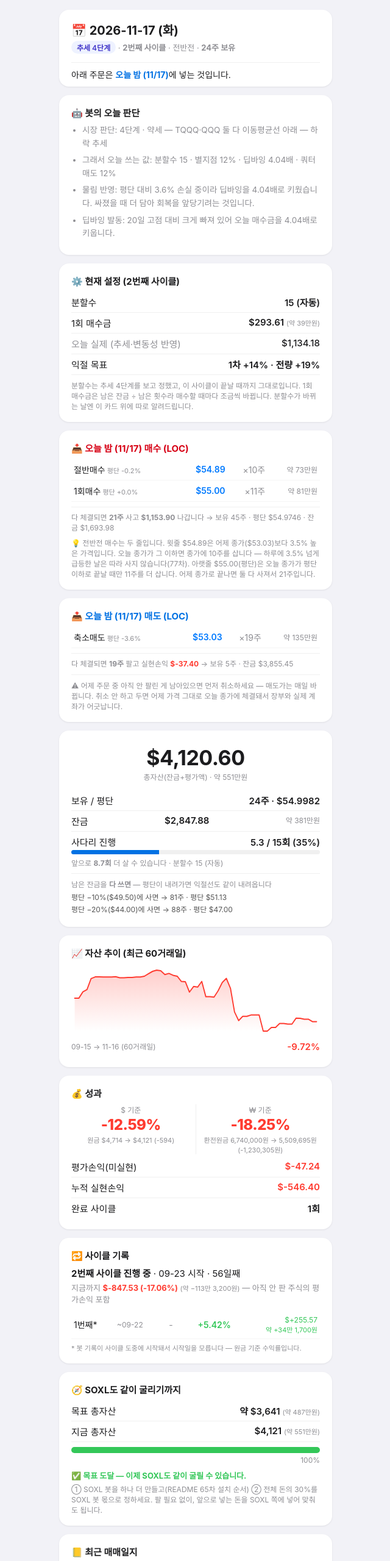
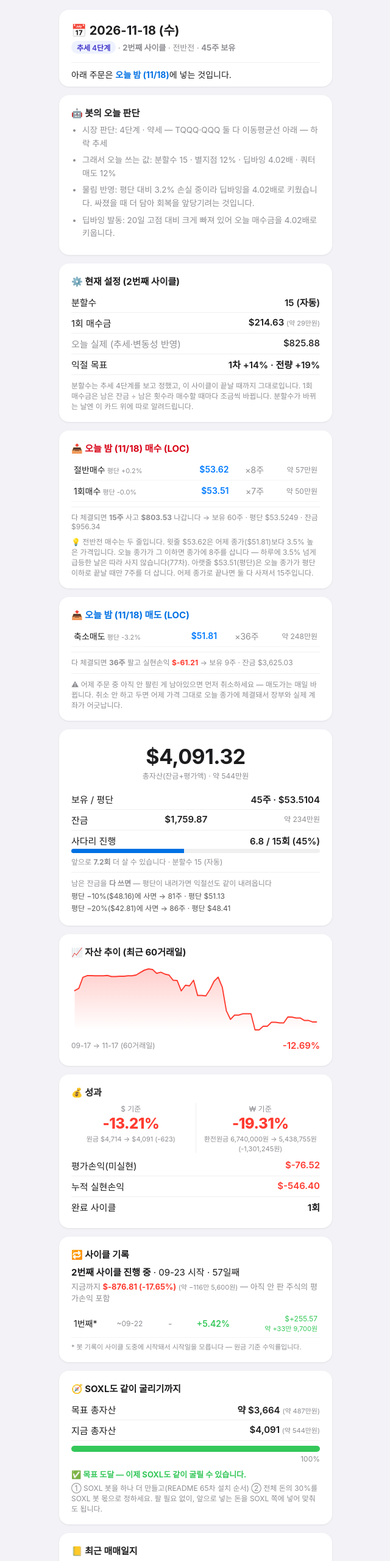
Before and after one commit to jm25120575-cyber/tqqq-view, a plain HTML site: page index.html in a window 1280 px wide. Shown: the top 2560 px of the page at 61% size, without its empty margins (319-959 px from the left). Drawn offline with Linux system fonts and the light colour scheme.

Commit message:
auto: 44232845019 대시보드 갱신 jm25120575-cyber/tqqq-bot@ba24f45f918dbf8ea448f273da4b6d16f919b007

```diff
--- a/index.html
+++ b/index.html
@@ -49,49 +49,49 @@
 </style>
 </head><body>
 <div class="card" style="padding-bottom:10px;">
-  <h1 style="margin:0;">📅 2026-11-17 (화)</h1>
-  <div class="sub" style="margin-top:4px;"><span class="badge">추세 4단계</span> · <b style="color:var(--fg);">2번째 사이클</b> · 전반전 · <b style="color:var(--fg);">24주 보유</b></div>
+  <h1 style="margin:0;">📅 2026-11-18 (수)</h1>
+  <div class="sub" style="margin-top:4px;"><span class="badge">추세 4단계</span> · <b style="color:var(--fg);">2번째 사이클</b> · 전반전 · <b style="color:var(--fg);">45주 보유</b></div>
   <p style="font-size:14px;margin:9px 0 0;padding-top:9px;border-top:1px solid var(--line);">
-    아래 주문은 <b style="color:#0071e3;">오늘 밤 (11/17)</b>에 넣는 것입니다.</p>
+    아래 주문은 <b style="color:#0071e3;">오늘 밤 (11/18)</b>에 넣는 것입니다.</p>
 </div>
 
 <div class="card">
   <div class="section-title">🤖 봇의 오늘 판단</div>
-  <ul style="margin:0;padding-left:18px;font-size:13.5px;color:var(--sub);line-height:1.6;"><li style="margin-bottom:6px;">시장 판단: 4단계 · 약세 — TQQQ·QQQ 둘 다 이동평균선 아래 — 하락 추세</li><li style="margin-bottom:6px;">그래서 오늘 쓰는 값: 분할수 15 · 별지점 12% · 딥바잉 4.04배 · 쿼터매도 12%</li><li style="margin-bottom:6px;">물림 반영: 평단 대비 3.6% 손실 중이라 딥바잉을 4.04배로 키웠습니다. 싸졌을 때 더 담아 회복을 앞당기려는 것입니다.</li><li style="margin-bottom:6px;">딥바잉 발동: 20일 고점 대비 크게 빠져 있어 오늘 매수금을 4.04배로 키웁니다.</li></ul>
+  <ul style="margin:0;padding-left:18px;font-size:13.5px;color:var(--sub);line-height:1.6;"><li style="margin-bottom:6px;">시장 판단: 4단계 · 약세 — TQQQ·QQQ 둘 다 이동평균선 아래 — 하락 추세</li><li style="margin-bottom:6px;">그래서 오늘 쓰는 값: 분할수 15 · 별지점 12% · 딥바잉 4.02배 · 쿼터매도 12%</li><li style="margin-bottom:6px;">물림 반영: 평단 대비 3.2% 손실 중이라 딥바잉을 4.02배로 키웠습니다. 싸졌을 때 더 담아 회복을 앞당기려는 것입니다.</li><li style="margin-bottom:6px;">딥바잉 발동: 20일 고점 대비 크게 빠져 있어 오늘 매수금을 4.02배로 키웁니다.</li></ul>
 </div>
 
 <div class="card">
   <div class="section-title">⚙️ 현재 설정 (2번째 사이클)</div>
   <div class="stat"><span>분할수</span><b>15 (자동)</b></div>
-  <div class="stat"><span>1회 매수금</span><b>$293.61 <span style="font-size:11px;color:var(--sub);font-weight:400;">(약 39만원)</span></b></div>
-  <div class="stat"><span style="color:var(--sub);">오늘 실제 (추세·변동성 반영)</span><b style="font-weight:500;">$1,134.18</b></div>
+  <div class="stat"><span>1회 매수금</span><b>$214.63 <span style="font-size:11px;color:var(--sub);font-weight:400;">(약 29만원)</span></b></div>
+  <div class="stat"><span style="color:var(--sub);">오늘 실제 (추세·변동성 반영)</span><b style="font-weight:500;">$825.88</b></div>
   <div class="stat"><span>익절 목표</span><b>1차 +14% · 전량 +19%</b></div>
   <p style="font-size:12px;color:var(--sub);margin:8px 0 0;">분할수는 추세 4단계를 보고 정했고, 이 사이클이 끝날 때까지 그대로입니다. 1회 매수금은 남은 잔금 ÷ 남은 횟수라 매수할 때마다 조금씩 바뀝니다. 분할수가 바뀌는 날엔 이 카드 위에 따로 알려드립니다.</p>
 </div>
 
 <div class="card buy">
-  <div class="section-title">📥 오늘 밤 (11/17) 매수 (LOC)</div>
-  <table><tr><td>절반매수<span style="color:#8e8e93;font-size:11px;"> 평단 -0.2%</span></td><td class="px">$54.89</td><td class="qty">×10주</td><td class="won">약 73만원</td></tr><tr><td>1회매수<span style="color:#8e8e93;font-size:11px;"> 평단 +0.0%</span></td><td class="px">$55.00</td><td class="qty">×11주</td><td class="won">약 81만원</td></tr></table>
-  <p style="font-size:12px;color:#8e8e93;margin:8px 0 0;border-top:1px solid var(--line);padding-top:7px;">다 체결되면 <b>21주</b> 사고 <b>$1,153.90</b> 나갑니다 → 보유 45주 · 평단 $54.9746 · 잔금 $1,693.98</p>
-  <p style="font-size:12px;color:var(--sub);margin:8px 0 0;">💡 전반전 매수는 두 줄입니다. 윗줄 $54.89은 어제 종가($53.03)보다 3.5% 높은 가격입니다. 오늘 종가가 그 이하면 종가에 10주를 삽니다 — 하루에 3.5% 넘게 급등한 날은 따라 사지 않습니다(77차). 아랫줄 $55.00(평단)은 오늘 종가가 평단 이하로 끝날 때만 11주를 더 삽니다. 어제 종가로 끝나면 둘 다 사져서 21주입니다.</p>
+  <div class="section-title">📥 오늘 밤 (11/18) 매수 (LOC)</div>
+  <table><tr><td>절반매수<span style="color:#8e8e93;font-size:11px;"> 평단 +0.2%</span></td><td class="px">$53.62</td><td class="qty">×8주</td><td class="won">약 57만원</td></tr><tr><td>1회매수<span style="color:#8e8e93;font-size:11px;"> 평단 -0.0%</span></td><td class="px">$53.51</td><td class="qty">×7주</td><td class="won">약 50만원</td></tr></table>
+  <p style="font-size:12px;color:#8e8e93;margin:8px 0 0;border-top:1px solid var(--line);padding-top:7px;">다 체결되면 <b>15주</b> 사고 <b>$803.53</b> 나갑니다 → 보유 60주 · 평단 $53.5249 · 잔금 $956.34</p>
+  <p style="font-size:12px;color:var(--sub);margin:8px 0 0;">💡 전반전 매수는 두 줄입니다. 윗줄 $53.62은 어제 종가($51.81)보다 3.5% 높은 가격입니다. 오늘 종가가 그 이하면 종가에 8주를 삽니다 — 하루에 3.5% 넘게 급등한 날은 따라 사지 않습니다(77차). 아랫줄 $53.51(평단)은 오늘 종가가 평단 이하로 끝날 때만 7주를 더 삽니다. 어제 종가로 끝나면 둘 다 사져서 15주입니다.</p>
 </div>
 
 <div class="card sell">
-  <div class="section-title">📤 오늘 밤 (11/17) 매도 (LOC)</div>
-  <table><tr><td>축소매도<span style="color:#8e8e93;font-size:11px;"> 평단 -3.6%</span></td><td class="px">$53.03</td><td class="qty">×19주</td><td class="won">약 135만원</td></tr></table>
-  <p style="font-size:12px;color:#8e8e93;margin:8px 0 0;border-top:1px solid var(--line);padding-top:7px;">다 체결되면 <b>19주</b> 팔고 실현손익 <b style="color:#ff3b30;">$-37.40</b> → 보유 5주 · 잔금 $3,855.45</p>
+  <div class="section-title">📤 오늘 밤 (11/18) 매도 (LOC)</div>
+  <table><tr><td>축소매도<span style="color:#8e8e93;font-size:11px;"> 평단 -3.2%</span></td><td class="px">$51.81</td><td class="qty">×36주</td><td class="won">약 248만원</td></tr></table>
+  <p style="font-size:12px;color:#8e8e93;margin:8px 0 0;border-top:1px solid var(--line);padding-top:7px;">다 체결되면 <b>36주</b> 팔고 실현손익 <b style="color:#ff3b30;">$-61.21</b> → 보유 9주 · 잔금 $3,625.03</p>
   <p style="font-size:12px;color:var(--sub);margin:10px 0 0;border-top:1px solid var(--line);padding-top:8px;">
     ⚠ 어제 주문 중 아직 안 팔린 게 남아있으면 먼저 취소하세요 — 매도가는 매일 바뀝니다.
     취소 안 하고 두면 어제 가격 그대로 오늘 종가에 체결돼서 장부와 실제 계좌가 어긋납니다.</p>
 </div>
 <div class="card">
   <div class="hero" style="margin-top:0;">
-    <div class="num">$4,120.60</div>
-    <div class="lbl">총자산(잔금+평가액) · 약 551만원</div>
+    <div class="num">$4,091.32</div>
+    <div class="lbl">총자산(잔금+평가액) · 약 544만원</div>
   </div>
-  <div class="stat"><span>보유 / 평단</span><b>24주 · $54.9982</b></div>
-  <div class="stat"><span>잔금</span><b>$2,847.88</b> <span style="color:#8e8e93;font-size:12px">약 381만원</span></div>
-  <div class="stat" style="border-bottom:none;padding-bottom:0;"><span>사다리 진행</span><b>5.3 / 15회 (35%)</b></div><div style="height:7px;border-radius:4px;background:var(--line);overflow:hidden;margin:3px 0 5px;"><div style="height:100%;width:35.3%;background:#0071e3;"></div></div><p style="font-size:12px;color:#8e8e93;margin:0 0 6px;">앞으로 <b style="color:var(--fg);">8.7회</b> 더 살 수 있습니다 · 분할수 15 (자동)</p><p style="font-size:12px;color:#8e8e93;margin:9px 0 4px;padding-top:8px;border-top:1px solid var(--line);">남은 잔금을 <b style="color:var(--fg);">다 쓰면</b> — 평단이 내려가면 익절선도 같이 내려옵니다</p><p style="font-size:12px;color:#555;margin:0 0 3px;">평단 −10%($49.50)에 사면 → 81주 · 평단 $51.13</p><p style="font-size:12px;color:#555;margin:0 0 3px;">평단 −20%($44.00)에 사면 → 88주 · 평단 $47.00</p>
+  <div class="stat"><span>보유 / 평단</span><b>45주 · $53.5104</b></div>
+  <div class="stat"><span>잔금</span><b>$1,759.87</b> <span style="color:#8e8e93;font-size:12px">약 234만원</span></div>
+  <div class="stat" style="border-bottom:none;padding-bottom:0;"><span>사다리 진행</span><b>6.8 / 15회 (45%)</b></div><div style="height:7px;border-radius:4px;background:var(--line);overflow:hidden;margin:3px 0 5px;"><div style="height:100%;width:45.3%;background:#0071e3;"></div></div><p style="font-size:12px;color:#8e8e93;margin:0 0 6px;">앞으로 <b style="color:var(--fg);">7.2회</b> 더 살 수 있습니다 · 분할수 15 (자동)</p><p style="font-size:12px;color:#8e8e93;margin:9px 0 4px;padding-top:8px;border-top:1px solid var(--line);">남은 잔금을 <b style="color:var(--fg);">다 쓰면</b> — 평단이 내려가면 익절선도 같이 내려옵니다</p><p style="font-size:12px;color:#555;margin:0 0 3px;">평단 −10%($48.16)에 사면 → 81주 · 평단 $51.13</p><p style="font-size:12px;color:#555;margin:0 0 3px;">평단 −20%($42.81)에 사면 → 86주 · 평단 $48.41</p>
 </div>
 
 <div class="card">
@@ -105,13 +105,13 @@
       <stop offset="100%" stop-color="#ff3b30" stop-opacity="0"/>
     </linearGradient>
   </defs>
-  <polygon points="6.0,110.0 6.0,56.1 13.3,56.1 20.5,45.6 27.8,41.8 35.0,23.9 42.3,21.1 49.5,21.1 56.8,21.2 64.0,21.3 71.3,21.3 78.5,20.7 85.8,22.5 93.1,22.5 100.3,22.1 107.6,22.1 114.8,21.3 122.1,21.3 129.3,20.0 136.6,15.9 143.8,12.0 151.1,10.0 158.3,11.1 165.6,17.3 172.8,15.4 180.1,18.4 187.4,19.9 194.6,28.4 201.9,29.1 209.1,46.0 216.4,36.8 223.6,37.8 230.9,28.5 238.1,53.6 245.4,53.6 252.6,54.2 259.9,43.7 267.2,30.2 274.4,23.5 281.7,39.8 288.9,78.6 296.2,92.7 303.4,85.8 310.7,85.8 317.9,83.6 325.2,83.6 332.4,83.6 339.7,110.0 346.9,110.0 354.2,103.9 361.5,103.9 368.7,97.4 376.0,97.4 383.2,98.5 390.5,98.5 397.7,88.8 405.0,89.0 412.2,90.4 419.5,90.4 426.7,94.4 434.0,94.4 434.0,110.0" fill="url(#eqfill)"/>
-  <polyline points="6.0,56.1 13.3,56.1 20.5,45.6 27.8,41.8 35.0,23.9 42.3,21.1 49.5,21.1 56.8,21.2 64.0,21.3 71.3,21.3 78.5,20.7 85.8,22.5 93.1,22.5 100.3,22.1 107.6,22.1 114.8,21.3 122.1,21.3 129.3,20.0 136.6,15.9 143.8,12.0 151.1,10.0 158.3,11.1 165.6,17.3 172.8,15.4 180.1,18.4 187.4,19.9 194.6,28.4 201.9,29.1 209.1,46.0 216.4,36.8 223.6,37.8 230.9,28.5 238.1,53.6 245.4,53.6 252.6,54.2 259.9,43.7 267.2,30.2 274.4,23.5 281.7,39.8 288.9,78.6 296.2,92.7 303.4,85.8 310.7,85.8 317.9,83.6 325.2,83.6 332.4,83.6 339.7,110.0 346.9,110.0 354.2,103.9 361.5,103.9 368.7,97.4 376.0,97.4 383.2,98.5 390.5,98.5 397.7,88.8 405.0,89.0 412.2,90.4 419.5,90.4 426.7,94.4 434.0,94.4" fill="none" stroke="#ff3b30" stroke-width="2"
+  <polygon points="6.0,110.0 6.0,45.6 13.3,41.8 20.5,23.9 27.8,21.1 35.0,21.1 42.3,21.2 49.5,21.3 56.8,21.3 64.0,20.7 71.3,22.5 78.5,22.5 85.8,22.1 93.1,22.1 100.3,21.3 107.6,21.3 114.8,20.0 122.1,15.9 129.3,12.0 136.6,10.0 143.8,11.1 151.1,17.3 158.3,15.4 165.6,18.4 172.8,19.9 180.1,28.4 187.4,29.1 194.6,46.0 201.9,36.8 209.1,37.8 216.4,28.5 223.6,53.6 230.9,53.6 238.1,54.2 245.4,43.7 252.6,30.2 259.9,23.5 267.2,39.8 274.4,78.6 281.7,92.7 288.9,85.8 296.2,85.8 303.4,83.6 310.7,83.6 317.9,83.6 325.2,110.0 332.4,110.0 339.7,103.9 346.9,103.9 354.2,97.4 361.5,97.4 368.7,98.5 376.0,98.5 383.2,88.8 390.5,89.0 397.7,90.4 405.0,90.4 412.2,94.4 419.5,94.4 426.7,96.9 434.0,96.9 434.0,110.0" fill="url(#eqfill)"/>
+  <polyline points="6.0,45.6 13.3,41.8 20.5,23.9 27.8,21.1 35.0,21.1 42.3,21.2 49.5,21.3 56.8,21.3 64.0,20.7 71.3,22.5 78.5,22.5 85.8,22.1 93.1,22.1 100.3,21.3 107.6,21.3 114.8,20.0 122.1,15.9 129.3,12.0 136.6,10.0 143.8,11.1 151.1,17.3 158.3,15.4 165.6,18.4 172.8,19.9 180.1,28.4 187.4,29.1 194.6,46.0 201.9,36.8 209.1,37.8 216.4,28.5 223.6,53.6 230.9,53.6 238.1,54.2 245.4,43.7 252.6,30.2 259.9,23.5 267.2,39.8 274.4,78.6 281.7,92.7 288.9,85.8 296.2,85.8 303.4,83.6 310.7,83.6 317.9,83.6 325.2,110.0 332.4,110.0 339.7,103.9 346.9,103.9 354.2,97.4 361.5,97.4 368.7,98.5 376.0,98.5 383.2,88.8 390.5,89.0 397.7,90.4 405.0,90.4 412.2,94.4 419.5,94.4 426.7,96.9 434.0,96.9" fill="none" stroke="#ff3b30" stroke-width="2"
             stroke-linejoin="round" stroke-linecap="round"/>
 </svg>
 <div class="stat" style="border-bottom:none;">
-  <span style="color:#8e8e93;font-size:12px;">09-15 → 11-16 (60거래일)</span>
-  <b style="color:#ff3b30;">-9.72%</b>
+  <span style="color:#8e8e93;font-size:12px;">09-17 → 11-17 (60거래일)</span>
+  <b style="color:#ff3b30;">-12.69%</b>
 </div>
 </div>
 
@@ -121,28 +121,28 @@
   <div style="display:flex;gap:8px;margin-bottom:4px;">
     <div style="flex:1;text-align:center;">
     <div style="font-size:12px;color:var(--sub);margin-bottom:2px;">$ 기준</div>
-    <div style="font-size:24px;font-weight:800;color:#ff3b30;letter-spacing:-0.5px;">-12.59%</div>
-    <div style="font-size:11px;color:var(--sub);margin-top:2px;">원금 $4,714 → $4,121 (-594)</div>
+    <div style="font-size:24px;font-weight:800;color:#ff3b30;letter-spacing:-0.5px;">-13.21%</div>
+    <div style="font-size:11px;color:var(--sub);margin-top:2px;">원금 $4,714 → $4,091 (-623)</div>
   </div>
     <div style="width:1px;background:var(--line);"></div>
     <div style="flex:1;text-align:center;">
     <div style="font-size:12px;color:var(--sub);margin-bottom:2px;">₩ 기준</div>
-    <div style="font-size:24px;font-weight:800;color:#ff3b30;letter-spacing:-0.5px;">-18.25%</div>
-    <div style="font-size:11px;color:var(--sub);margin-top:2px;">환전원금 6,740,000원 → 5,509,695원 (-1,230,305원)</div>
+    <div style="font-size:24px;font-weight:800;color:#ff3b30;letter-spacing:-0.5px;">-19.31%</div>
+    <div style="font-size:11px;color:var(--sub);margin-top:2px;">환전원금 6,740,000원 → 5,438,755원 (-1,301,245원)</div>
   </div>
   </div>
-  <div class="stat"><span>평가손익(미실현)</span><b style="color:#ff3b30">$-47.24</b></div>
+  <div class="stat"><span>평가손익(미실현)</span><b style="color:#ff3b30">$-76.52</b></div>
   <div class="stat"><span>누적 실현손익</span><b style="color:#ff3b30">$-546.40</b></div>
   <div class="stat"><span>완료 사이클</span><b>1회</b></div>
 </div>
 <div class="card">
   <div class="section-title">🔁 사이클 기록</div>
-  <p style="margin:0 0 4px;font-size:15px;"><b>2번째 사이클 진행 중</b> · 09-23 시작 · 56일째</p><p style="margin:0 0 10px;font-size:13px;color:var(--sub);">지금까지 <b style="color:#ff3b30;">$-847.53 (-17.06%)</b> <span style="font-size:11px;color:var(--sub);font-weight:400;">(약 −113만 3,200원)</span> — 아직 안 판 주식의 평가손익 포함</p><table><tr><td>1번째*</td><td style="color:var(--sub);font-size:12px;">~09-22</td><td class="qty">-</td><td style="text-align:right;color:#34c759;font-weight:600;">+5.42%</td><td class="won" style="color:#34c759;">$+255.57<br><span style="font-size:11px;">약 +34만 1,700원</span></td></tr></table><p style="font-size:11px;color:var(--sub);margin:6px 0 0;">* 봇 기록이 사이클 도중에 시작돼서 시작일을 모릅니다 — 원금 기준 수익률입니다.</p>
+  <p style="margin:0 0 4px;font-size:15px;"><b>2번째 사이클 진행 중</b> · 09-23 시작 · 57일째</p><p style="margin:0 0 10px;font-size:13px;color:var(--sub);">지금까지 <b style="color:#ff3b30;">$-876.81 (-17.65%)</b> <span style="font-size:11px;color:var(--sub);font-weight:400;">(약 −116만 5,600원)</span> — 아직 안 판 주식의 평가손익 포함</p><table><tr><td>1번째*</td><td style="color:var(--sub);font-size:12px;">~09-22</td><td class="qty">-</td><td style="text-align:right;color:#34c759;font-weight:600;">+5.42%</td><td class="won" style="color:#34c759;">$+255.57<br><span style="font-size:11px;">약 +33만 9,700원</span></td></tr></table><p style="font-size:11px;color:var(--sub);margin:6px 0 0;">* 봇 기록이 사이클 도중에 시작돼서 시작일을 모릅니다 — 원금 기준 수익률입니다.</p>
 </div>
 <div class="card">
   <div class="section-title">🧭 SOXL도 같이 굴리기까지</div>
-  <div class="stat"><span>목표 총자산</span><b>약 $3,641 <span style="font-size:11px;color:var(--sub);font-weight:400;">(약 487만원)</span></b></div>
-  <div class="stat"><span>지금 총자산</span><b>$4,121 <span style="font-size:11px;color:var(--sub);font-weight:400;">(약 551만원)</span></b></div>
+  <div class="stat"><span>목표 총자산</span><b>약 $3,664 <span style="font-size:11px;color:var(--sub);font-weight:400;">(약 487만원)</span></b></div>
+  <div class="stat"><span>지금 총자산</span><b>$4,091 <span style="font-size:11px;color:var(--sub);font-weight:400;">(약 544만원)</span></b></div>
   <div style="background:var(--line);border-radius:6px;height:10px;margin:8px 0 0;overflow:hidden;"><div style="width:100.0%;height:10px;background:#34c759;"></div></div>
   <p style="font-size:12px;margin:4px 0 0;text-align:right;color:var(--sub);">100%</p>
   <p style="font-size:13px;margin:8px 0 0;color:#34c759;"><b>✅ 목표 도달 — 이제 SOXL도 같이 굴릴 수 있습니다.</b></p><p style="font-size:12px;color:var(--sub);margin:4px 0 0;">① SOXL 봇을 하나 더 만들고(README 65차 설치 순서) ② 전체 돈의 30%를 SOXL 봇 몫으로 정하세요. 팔 필요 없이, 앞으로 넣는 돈을 SOXL 쪽에 넣어 맞춰도 됩니다.</p>
@@ -151,7 +151,7 @@
 
 <div class="card">
   <div class="section-title">📒 최근 매매일지</div>
-  <table><tr><td>11-12</td><td>절반매수×1주</td><td class="qty">7주</td></tr><tr><td>11-13</td><td>절반매수×2주</td><td class="qty">10주</td></tr><tr><td>11-13</td><td>1회매수×1주</td><td class="qty">10주</td></tr><tr><td>11-16</td><td>절반매수×7주</td><td class="qty">24주</td></tr><tr><td>11-16</td><td>1회매수×7주</td><td class="qty">24주</td></tr></table>
+  <table><tr><td>11-13</td><td>1회매수×1주</td><td class="qty">10주</td></tr><tr><td>11-16</td><td>절반매수×7주</td><td class="qty">24주</td></tr><tr><td>11-16</td><td>1회매수×7주</td><td class="qty">24주</td></tr><tr><td>11-17</td><td>절반매수×10주</td><td class="qty">45주</td></tr><tr><td>11-17</td><td>1회매수×11주</td><td class="qty">45주</td></tr></table>
 </div>
 
 <div class="card" style="border:1px solid #ff9500;">
@@ -160,13 +160,13 @@
 </div>
 <div class="card" style="border:1px solid #ff9500;">
   <div class="section-title" style="color:#ff9500;">⚠ 장부 대조 필요</div>
-  <p style="font-size:13px;color:var(--sub);margin:0 0 6px;">마지막 증권사 대조로부터 14일 지났습니다.</p>
+  <p style="font-size:13px;color:var(--sub);margin:0 0 6px;">마지막 증권사 대조로부터 15일 지났습니다.</p>
   <p style="font-size:12px;color:var(--sub);margin:0 0 10px;">이 봇은 실제 체결을 조회하지 못하고 종가로 추정만 합니다. 주문을 안 넣은 날이 있으면 보유·평단이 조용히 어긋나므로 실제 계좌와 대조해주세요.</p>
   <p style="font-size:13px;margin:0 0 6px;">메리츠 앱에서 <b>이 3개만</b> 보세요. 같으면 아무것도 안 하셔도 됩니다.</p>
   <table style="width:100%;font-size:13px;border-collapse:collapse;margin:0 0 10px;">
-    <tr><td style="padding:3px 0;color:var(--sub);">보유수량</td><td style="text-align:right;font-weight:600;">24주</td></tr>
-    <tr><td style="padding:3px 0;color:var(--sub);">평균단가</td><td style="text-align:right;font-weight:600;">$54.9982</td></tr>
-    <tr><td style="padding:3px 0;color:var(--sub);">외화예수금</td><td style="text-align:right;font-weight:600;">$2,847.88</td></tr>
+    <tr><td style="padding:3px 0;color:var(--sub);">보유수량</td><td style="text-align:right;font-weight:600;">45주</td></tr>
+    <tr><td style="padding:3px 0;color:var(--sub);">평균단가</td><td style="text-align:right;font-weight:600;">$53.5104</td></tr>
+    <tr><td style="padding:3px 0;color:var(--sub);">외화예수금</td><td style="text-align:right;font-weight:600;">$1,759.87</td></tr>
   </table>
   <p style="font-size:12px;margin:0 0 8px;"><b>다르면 — 가장 쉬운 방법</b>: 저장소 → <b>Actions</b> → <b>매일 자동매매 판정</b> → <b>Run workflow</b> → 1.보유수량 2.평균단가 3.외화예수금 칸에 메리츠 숫자를 넣고(필요한 칸만) 초록 <b>Run workflow</b>. state.json은 열지 않아도 됩니다. 돈을 새로 넣었을 땐 4.새로 넣은 달러 5.환전에 쓴 원화 칸만 채우세요(3번과 같이 쓰면 멈춥니다). <b>오늘 밤 주문을 넣기 전</b>에 하는 게 가장 깔끔합니다 — 이미 넣었다면 새로 나온 주문표가 넣은 주문과 같은지 확인하세요.</p>
   <details>
@@ -176,16 +176,16 @@
     <pre style="font-size:12px;overflow-x:auto;background:rgba(127,127,127,.12);padding:10px;border-radius:8px;margin:0;"><code>"adjustments": {
   &quot;deposit&quot;: 0,
   &quot;deposit_krw&quot;: 0,
-  &quot;set_hold&quot;: 24,
-  &quot;set_avg&quot;: 54.9982,
-  &quot;set_cash&quot;: 2847.88,
+  &quot;set_hold&quot;: 45,
+  &quot;set_avg&quot;: 53.5104,
+  &quot;set_cash&quot;: 1759.87,
   &quot;set_T&quot;: null,
   &quot;set_total_deposited&quot;: null,
   &quot;set_total_deposited_krw&quot;: null,
-  &quot;note&quot;: &quot;2026-11-17 증권사 대조&quot;
+  &quot;note&quot;: &quot;2026-11-18 증권사 대조&quot;
 }</code></pre>
   </details>
 </div>
-<div class="updated">마지막 갱신 2026-11-17 13:42 KST</div>
+<div class="updated">마지막 갱신 2026-11-18 12:47 KST</div>
 
 </body></html>
```
